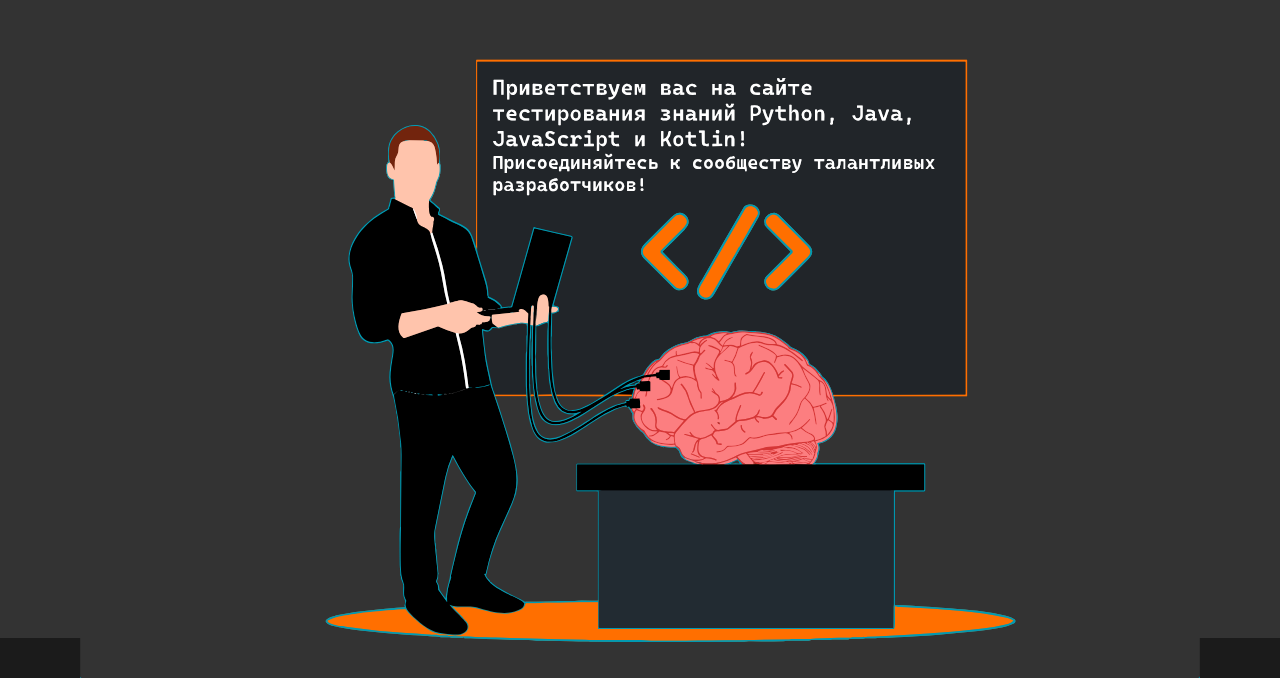
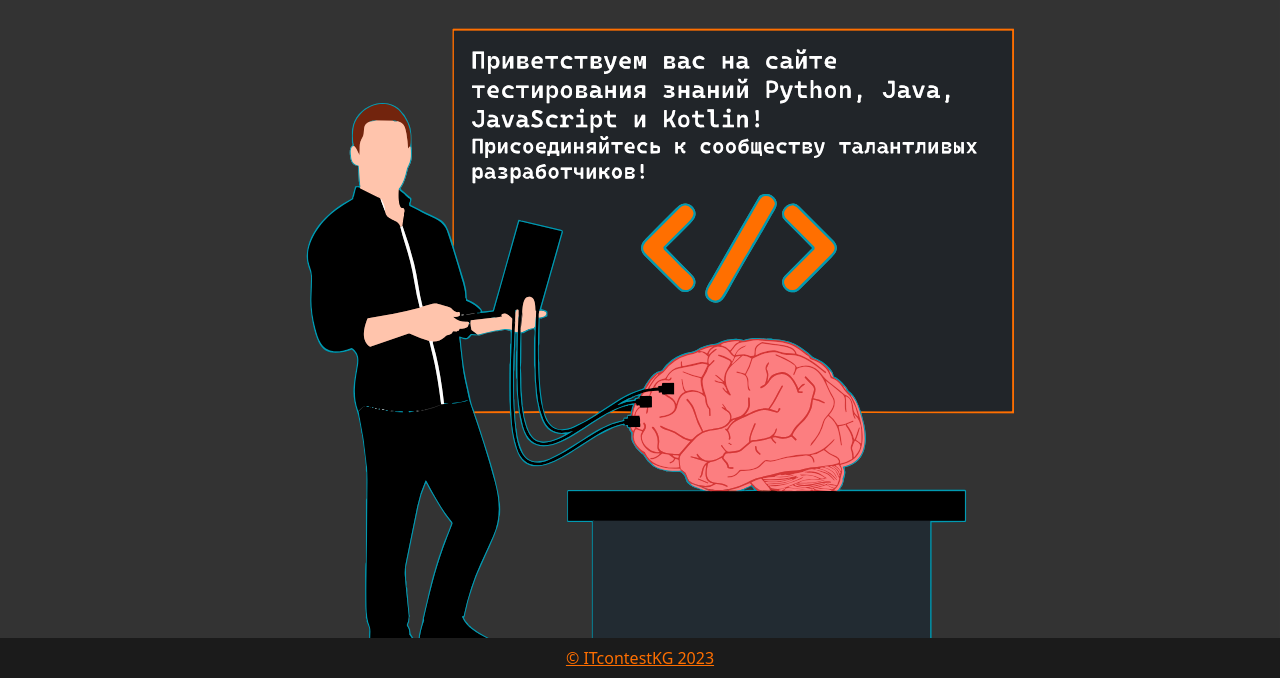
Before and after one commit to pythonMaks/contest, a Django app: template main/templates/main/home.html in a window 1280 px wide. Shown: the part 122-800 px from the top of the page. Run offline with Django 3.2, Linux system fonts and the light colour scheme; the template is opened without the code that fills it, so the values that code supplies are empty; some libraries are stand-ins or nearby versions.

Commit message:
show pass

```diff
--- a/main/templates/main/home.html
+++ b/main/templates/main/home.html
@@ -1,7 +1,8 @@
 {% extends "main/base.html" %}
 {% block content %}
-<div class='bodybody'>
-    </div>
+<body class="special-background">
+
+</body>
 {% endblock content %}
 <!-- {% for post in posts %}
 
--- a/static/css/styles-dark.css
+++ b/static/css/styles-dark.css
@@ -26,7 +26,14 @@ body {
   background-color: #333333;
   color: #ffffff;
   }
-
+body.special-background {
+    background: url('../images/darktheme.svg') no-repeat center center fixed;
+    background-size: cover;
+    position: fixed;
+    height: 100%;
+    width: 100%;
+    z-index: 1;
+}
   pre {
     white-space: pre-wrap;
     word-wrap: break-word;
```
Also changed, not shown: static/css/styles-light.css (+8 -1 lines).
